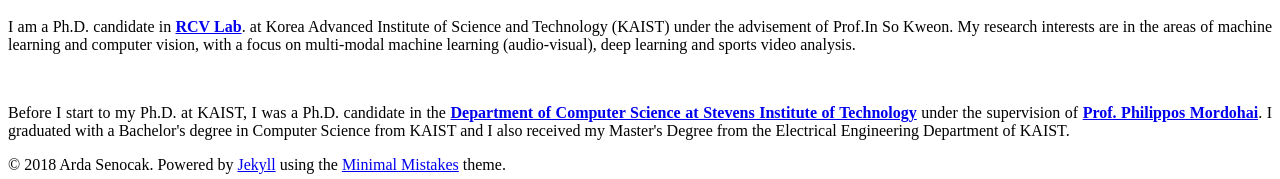
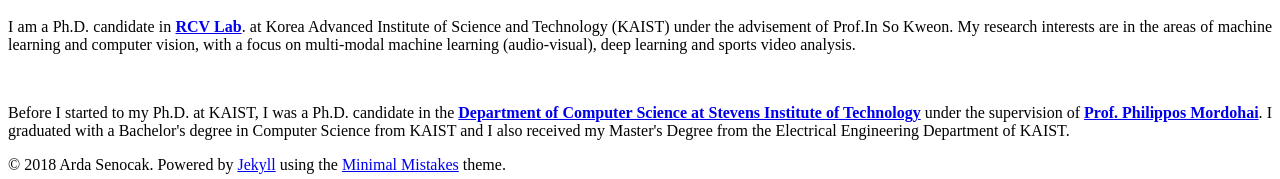
Before and after one commit to ardasnck/ardasnck.github.io, a Jekyll site: the page built from index.md, in a window 1280 px wide. Shown: the part 986-1165 px from the top of the page. Built offline with Jekyll 4.4.1, drawn with Linux system fonts in a browser that asks for light colours; nearby versions of some CDN libraries.

Commit message:
Update index.md

```diff
--- a/index.md
+++ b/index.md
@@ -20,4 +20,4 @@
 
 <br />
 
-<p align="justify">Before I start to my Ph.D. at KAIST, I was a Ph.D. candidate in the <a href="http://https://www.stevens.edu/schaefer-school-engineering-science/departments/computer-science"><b>Department of Computer Science at Stevens Institute of Technology</b></a>   under the supervision of <a href="https://www.cs.stevens.edu/~mordohai/index.html"><b>Prof. Philippos Mordohai</b></a>. I graduated with a Bachelor's degree in Computer Science from KAIST and I also received my Master's Degree from the Electrical Engineering Department of KAIST.</p>
+<p align="justify">Before I started to my Ph.D. at KAIST, I was a Ph.D. candidate in the <a href="http://https://www.stevens.edu/schaefer-school-engineering-science/departments/computer-science"><b>Department of Computer Science at Stevens Institute of Technology</b></a>   under the supervision of <a href="https://www.cs.stevens.edu/~mordohai/index.html"><b>Prof. Philippos Mordohai</b></a>. I graduated with a Bachelor's degree in Computer Science from KAIST and I also received my Master's Degree from the Electrical Engineering Department of KAIST.</p>
```
